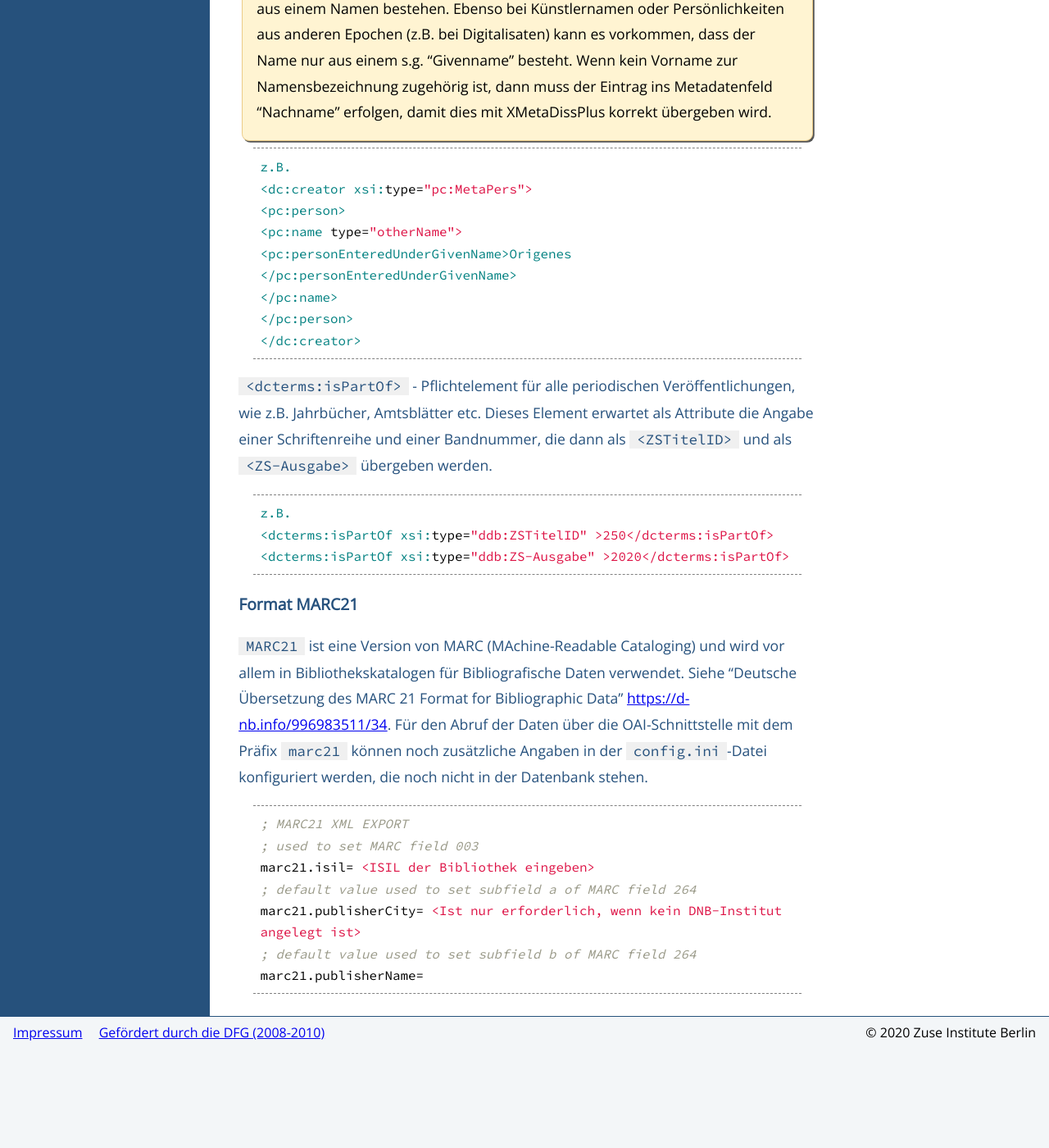
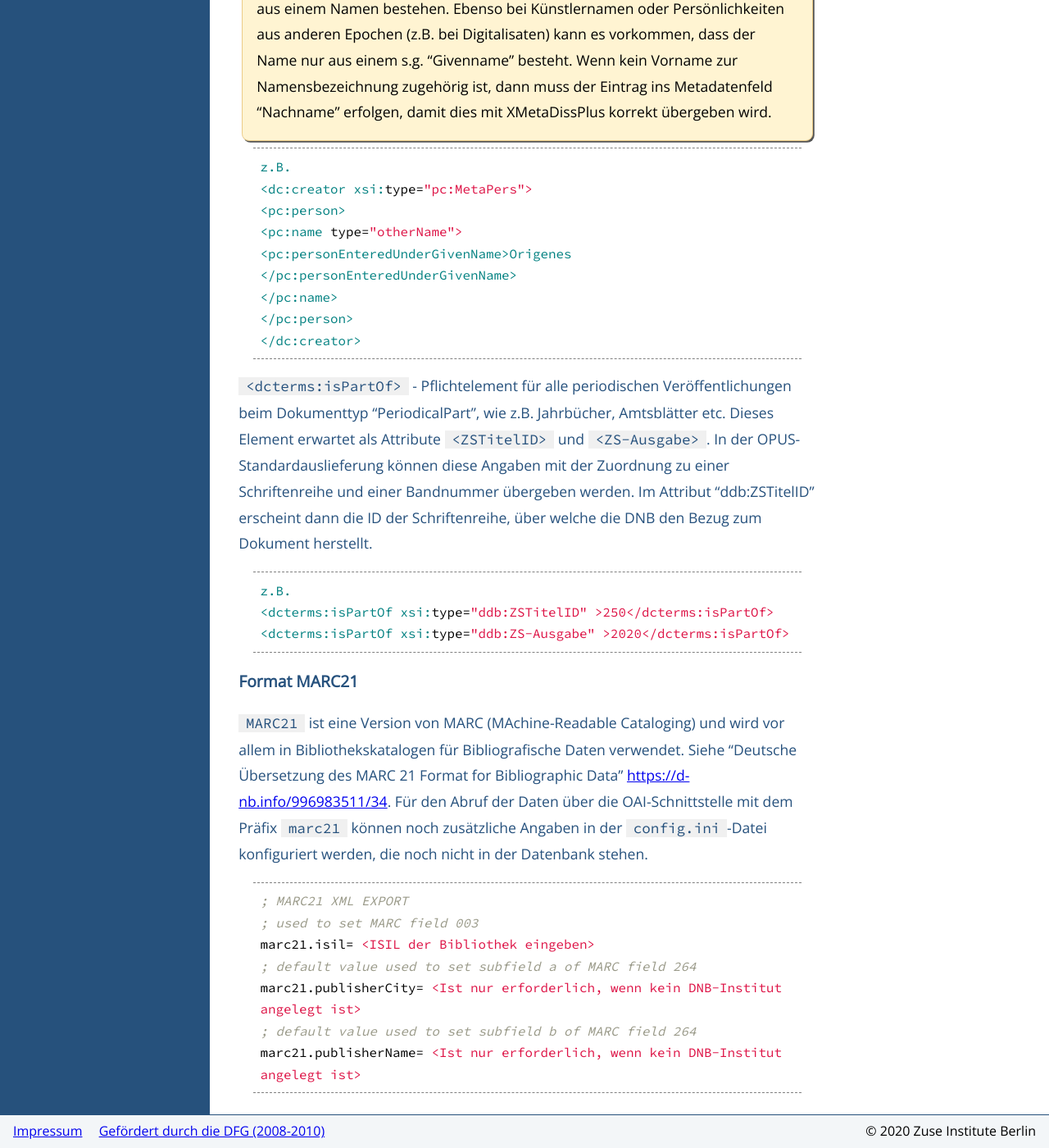
Before and after one commit to OPUS4/userdoc, a Jekyll site: the page built from export/oaiexport.md, in a window 1280 px wide and 1400 px high, scrolled down 3055 px. Shown: the whole window at 82% size. Built offline with Jekyll 4.4.1, drawn with Linux system fonts in a browser that asks for light colours; before the commit the page ends 4335 px from its top, so only the background shows below that.

Commit message:
Korrektur oaiexport.md zu #92

```diff
--- a/export/oaiexport.md
+++ b/export/oaiexport.md
@@ -99,8 +99,8 @@ z.B.
 </dc:creator>
 {% endhighlight %}
 
-`<dcterms:isPartOf>` - Pflichtelement für alle periodischen Veröffentlichungen, wie z.B. Jahrbücher, Amtsblätter etc. Dieses Element erwartet als Attribute die Angabe einer Schriftenreihe und einer Bandnummer,
-die dann als `<ZSTitelID>` und als `<ZS-Ausgabe>` übergeben werden.
+`<dcterms:isPartOf>` - Pflichtelement für alle periodischen Veröffentlichungen beim Dokumenttyp "PeriodicalPart", wie z.B. Jahrbücher, Amtsblätter etc. Dieses Element erwartet als Attribute `<ZSTitelID>` und `<ZS-Ausgabe>`. In der OPUS-Standardauslieferung können diese Angaben mit der Zuordnung zu einer Schriftenreihe und einer Bandnummer
+übergeben werden. Im Attribut "ddb:ZSTitelID" erscheint dann die ID der Schriftenreihe, über welche die DNB den Bezug zum Dokument herstellt.
 {% highlight ini %}
 z.B.
 <dcterms:isPartOf xsi:type="ddb:ZSTitelID" >250</dcterms:isPartOf>
@@ -117,5 +117,5 @@ marc21.isil= <ISIL der Bibliothek eingeben>
 ; default value used to set subfield a of MARC field 264
 marc21.publisherCity= <Ist nur erforderlich, wenn kein DNB-Institut angelegt ist>
 ; default value used to set subfield b of MARC field 264
-marc21.publisherName=
+marc21.publisherName= <Ist nur erforderlich, wenn kein DNB-Institut angelegt ist>
 {% endhighlight %}
```
Also changed, not shown: reference/fields.md (+1 -1 lines).
